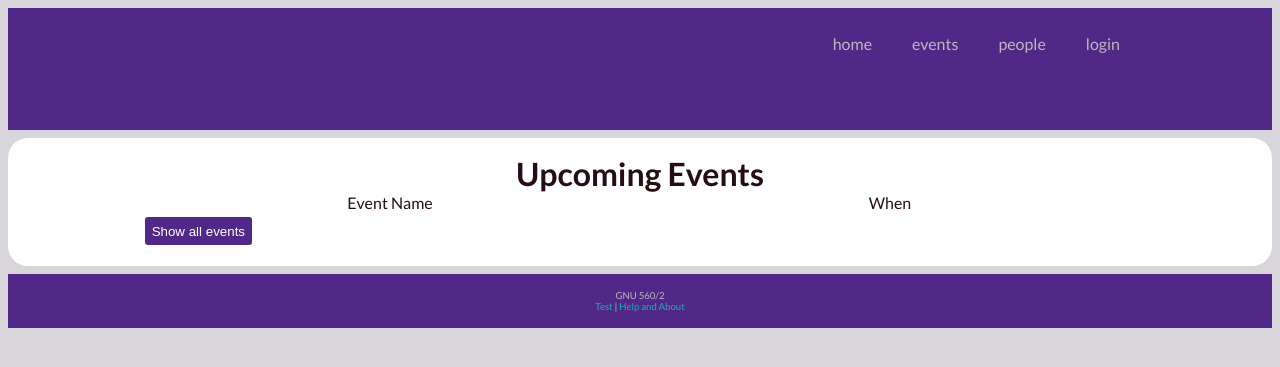
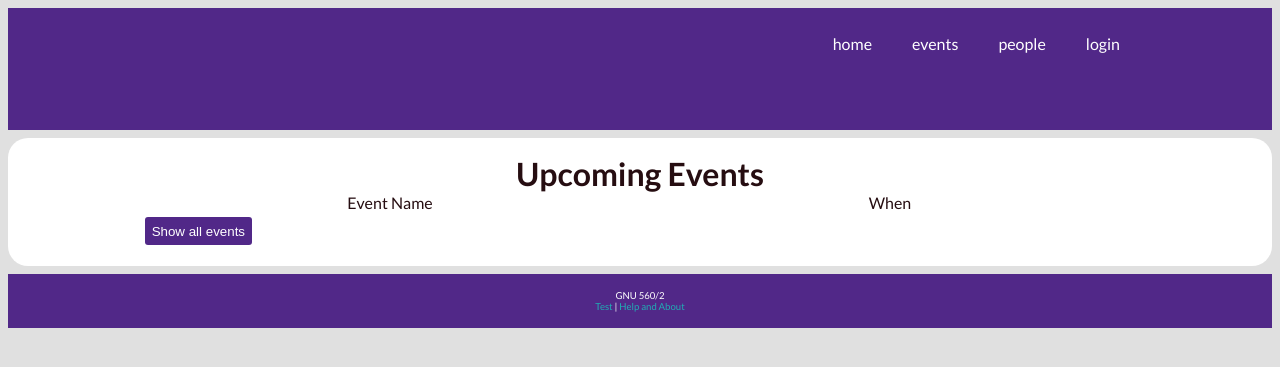
Before and after one commit to jhauserw3241/cdcdb-webserver, a Python web app: template templates/index.html in a window 1280 px wide. Shown: the top 367 px of the page. Run offline with Jinja, Linux system fonts and the light colour scheme; the template is opened without the code that fills it, so the values that code supplies are empty.

Commit message:
Fix color theme and variables

```diff
--- a/static/style.css
+++ b/static/style.css
@@ -1,7 +1,7 @@
 body {
 	margin: auto;
 	color: var(--color-normal-text);
-	background-color: var(--color-page-background);
+	background-color: var(--page-background);
 	font-family: 'Lato', sans-serif;
 }
 
@@ -22,7 +22,7 @@ div.regwidth {
 
 div#headerwrapper, div#footerwrapper {
 	background-color: var(--header-dark-purple);
-	color: var(--color-header-text);
+	color: var(--header-text);
 	padding: 1em;
 	margin: 8px;
 }
@@ -73,7 +73,7 @@ ul#nav li > a, ul#nav li > p {
 	display: block;
 	padding: 10px 20px;
 	margin: 0;
-	color: var(--color-header-text);
+	color: var(--header-text);
 }
 
 ul#nav li ul {
@@ -270,7 +270,7 @@ ul#errors li {
 
 button {
 	background-color: var(--header-dark-purple);
-	color: white;
+	color: var(--header-text);
 	border: 0px;
 	border-radius: 3px;
 	margin: 5px;
@@ -278,14 +278,15 @@ button {
 }
 
 :root {
-	--color-page-background: #D9D6DB;
 	--header-dark-purple: #512888;
+	--header-text: white;
 	--color-link-1: #21ADB4;
 	--color-link-2: #094649;
 	--color-nav-hover: #40056D;
 	--color-nav-2: #AA223A;
 	--color-normal-text: #260D11;
 	--color-header-text: #BBBABC;
+	--page-background: #E0E0E0;
 	--content-background: white;
 	--card-background: #FADCF8;
 	--card-back-highlight: #FAC0F6;
```
